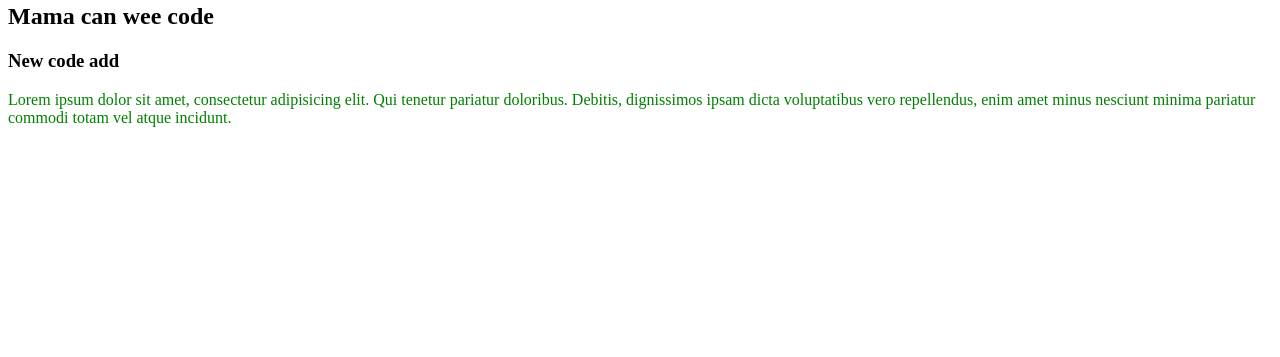
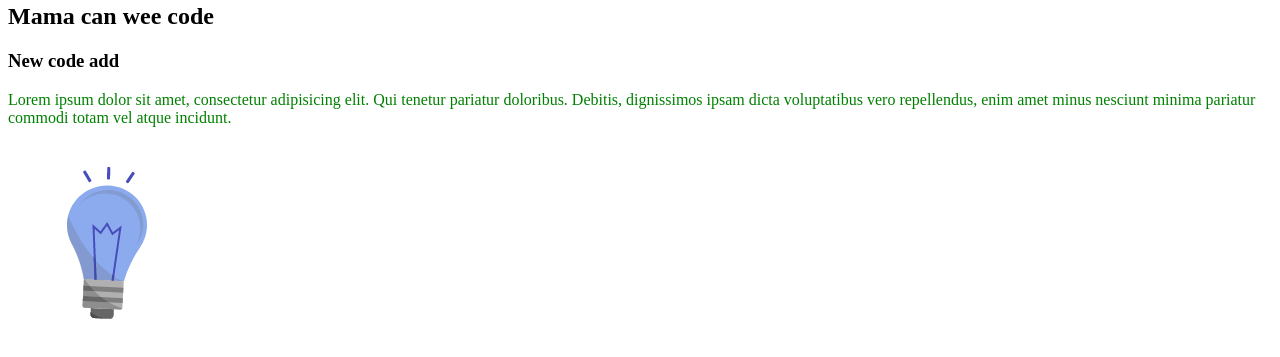
Before and after one commit to themarjanz/my-first-repo, a plain HTML site: page index.html in a window 1280 px wide. Shown: the part 81-438 px from the top of the page. Drawn offline with Linux system fonts and the light colour scheme.

Commit message:
images added

```diff
--- a/index.html
+++ b/index.html
@@ -12,6 +12,6 @@
     <h2>Mama can wee code</h2>
     <h3>New code add</h3>
     <p>Lorem ipsum dolor sit amet, consectetur adipisicing elit. Qui tenetur pariatur doloribus. Debitis, dignissimos ipsam dicta voluptatibus vero repellendus, enim amet minus nesciunt minima pariatur commodi totam vel atque incidunt.</p>
-
+    <img src="pic-1.png" alt="">
 </body>
 </html>
```
Also changed, not shown: logo.png (added), pic-1.png (added), pic-3.png (added).
